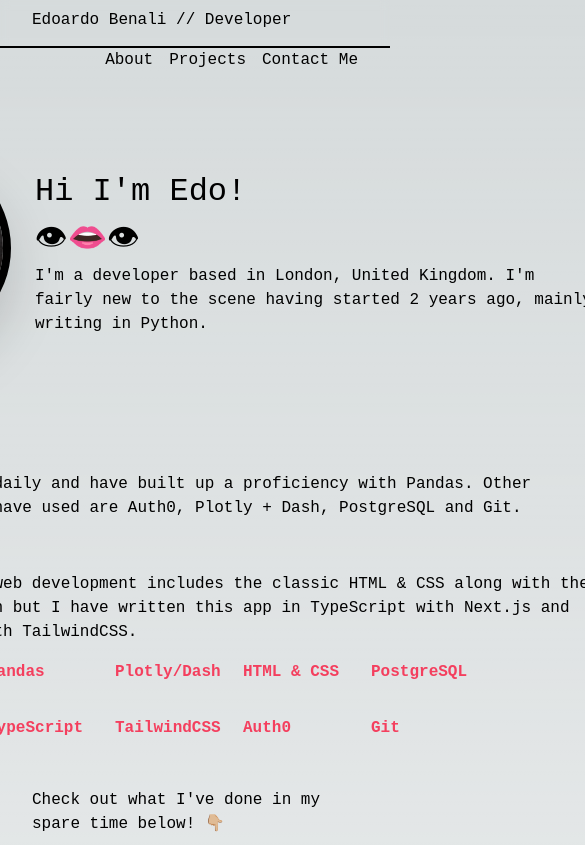
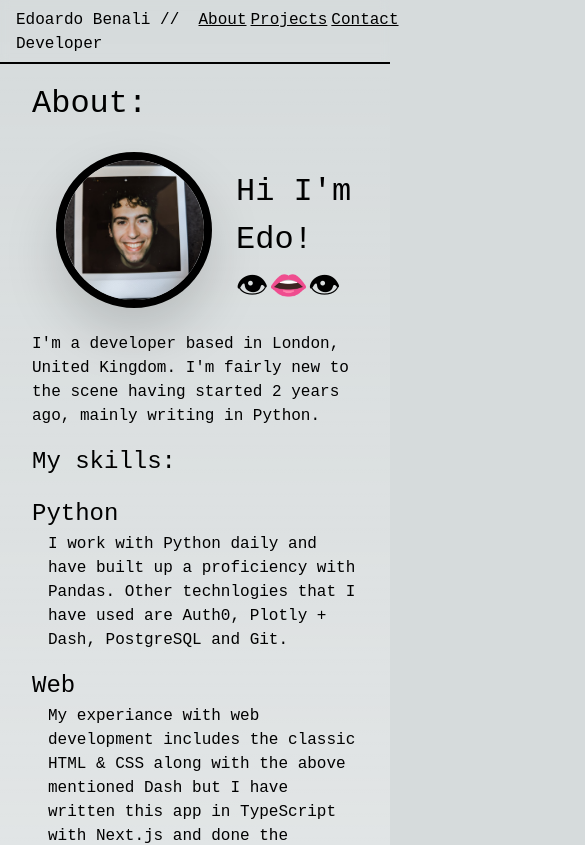
Before and after one commit to EdBenali/ebenali-webapp, a Next.js app: page / in a window 390 px wide. Shown: the top 845 px of the page, 585 px wide, since content can reach past the window. Built offline with nearby package versions, Linux system fonts and the light colour scheme.

Commit message:
fixed mobile

```diff
--- a/app/(EmailSend).tsx
+++ b/app/(EmailSend).tsx
@@ -76,7 +76,7 @@ const EmailContactForm = () => {
             </div>
             <input
                 id="EmailSubmit"
-                className="border-2 border-black rounded bg-white ml-2 w-20 self-center cursor-pointer success-pulse"
+                className="border-2 border-black rounded bg-white ml-2 w-20 self-center cursor-pointer hover:bg-green-300 hover:transition-colors active:bg-green-500"
                 type="submit"
                 onChange={handleButtonSet}
                 value={button}/>
--- a/app/(Header).tsx
+++ b/app/(Header).tsx
@@ -9,13 +9,13 @@ function Header() {
 function NavBar() {
     return (
         <div>
-            <p className="w-fit float-left p-2 ml-6">
+            <p className="float-left ml-4 mt-2 max-w-[45vw]">
                 Edoardo Benali // Developer
             </p>
-            <nav className="w-fit float-right translate-y-2 mr-6">
+            <nav className="float-right mr-4 mt-2 max-w-[45vw]">
                     <NavButton link='#about' title="About" />
                     <NavButton link='#projects' title="Projects" />
-                    <NavButton link='#contact' title="Contact Me" />
+                    <NavButton link='#contact' title="Contact" />
             </nav>
         </div>
     )
@@ -29,7 +29,7 @@ interface NavButtonProps {
 function NavButton ({link, title}: NavButtonProps) {
 
     return (
-        <a className="p-2 hover:underline" href={link}>{title}</a>
+        <a className="pr-1 underline hover:text-orange-400 hover:transition-colors active:text-orange-400" href={link}>{title}</a>
     )
 }
 
--- a/app/globals.css
+++ b/app/globals.css
@@ -47,7 +47,7 @@
     width: 100vw;
     border-bottom: solid 2px black;
     backdrop-filter: blur(4px);
-    height: 3rem;
+    height: 4rem;
     top: 0;
   }
   html {
@@ -57,29 +57,9 @@
 
 @layer components {
   .content {
-    height: 100vh;
+    min-height: 100vh;
     margin: 1rem;
     padding: 1rem;
     border-bottom: solid 2px black;
   }
 }
-
-.success-pulse:hover {
-  animation-name: hoverPulse;
-  animation-duration: 2s;
-  animation-iteration-count: infinite;
-}
-
-@keyframes hoverPulse {
-  50% {background-color: #A5D6A7}
-}
-
-/* .success-pulse:visited {
-  animation-name: clickPulse;
-  animation-duration: 3s;
-}
-
-@keyframes clickPulse {
-  40% {background-color: #4CAF50}
-  90% {background-color: #4CAF50}
-} */
--- a/app/page.tsx
+++ b/app/page.tsx
@@ -24,59 +24,42 @@ function ListSkills(list: any[]) {
         key: i },
         list[i],
       )
-      SubChildren.push(p)
-    if((i + 1) % 5 === 0) {
-      Children.push(
-        React.createElement(
-          "div",
-          {className: "flex row", key: `${i}-d`},
-          SubChildren))
-      SubChildren = []
-    }
-    else if(i === (list.length - 1)){
-      Children.push(
-        React.createElement(
-          "div",
-          {className: "flex row", key: `${i}-d`},
-          SubChildren))
-    }
-
+      Children.push(p)
   };
-
   return(
-    <div>{Children}</div>
+    <div className="flex flex-wrap">{Children}</div>
   )
 }
 
 function About() {
   return(
     <div id="about" className="content flex flex-col">
-      <div className="self-center w-[800px]">
+      <div className="self-center max-w-[800px]">
         <h1>About:</h1>
         <div className="flex row self-center">
           <img
-            className="border-8 border-black rounded-full w-[12rem] drop-shadow-2xl m-6 -z-10"
+            className="border-8 border-black rounded-full max-w-[12rem] w-[40vw] drop-shadow-2xl m-6 -z-10 h-fit"
             src="./square_pp.jpg"
             alt="Profile Pic" />
           <div className="max-w-[600px]">
             <h1 className="mt-10">{AboutText.Intro}</h1>
             <p className="text-[24pt]">👁👄👁</p>
-            <p>{AboutText.Bio}</p>
           </div>
         </div>
+            <p>{AboutText.Bio}</p>
       </div>
-      <div className="content-center flex flex-col flex-wrap">
+      <div className="self-center flex flex-col">
         <h2>My skills:</h2>
-        <div className="w-[800px]">
+        <div className="max-w-[800px]">
           <h2>Python</h2>
           <p className="ml-4">{AboutText.SkillsPython}</p>
         </div>
-        <div className="w-[800px]">
+        <div className="max-w-[800px]">
           <h2>Web</h2>
           <p className="ml-4">{AboutText.SkillsWeb}</p>
         </div>
-        <div className="flex row w-[800px]">
-          <p className="mt-4">tldr:</p>
+        <div className="flex row max-w-[800px]">
+          <p className="mt-4 w-fit">tldr:</p>
           {ListSkills(Skills)}
         </div>
       </div>
@@ -92,7 +75,7 @@ function Projects() {
 
   return (
       <div id="projects" className="content flex flex-col">
-        <div className="self-center w-[800px]">
+        <div className="self-center max-w-[800px] w-full">
           <h1>Projects:</h1>
           <p className="m-1">{NoProjects}</p>
         </div>
@@ -116,8 +99,8 @@ function Scocials() {
 
 function Contact() {
   return(
-    <div id="contact" className="content flex flex-col h-[94vh]">
-      <div className="self-center w-[800px]">
+    <div id="contact" className="content flex flex-col h-full">
+      <div className="self-center max-w-[800px] w-full">
         <h1>Contact Me:</h1>
         <EmailContactForm/>
         <Scocials/>
```
